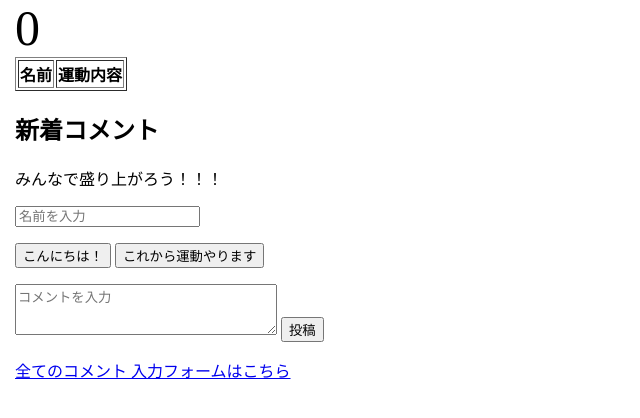
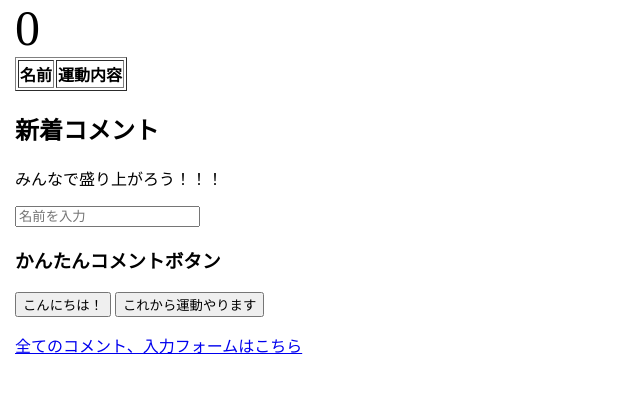
Before and after one commit to enpitut2022/MusclePowerAki, a Flask app: page /detail/1 in a window 1280 px wide. Shown: the part 260-678 px from the top of the page, without its empty margins (0-640 px from the left). Run offline with Flask 2, Linux system fonts and the light colour scheme; data that the repository does not hold is empty.

Commit message:
不要なformを消去しました。

```diff
--- a/templates/detail.html
+++ b/templates/detail.html
@@ -50,15 +50,14 @@
     <p>みんなで盛り上がろう！！！</p>
     <form action="/comment" method="post">
         <div><input type="text" name="name" placeholder="名前を入力" id="chat_username" required></div>
+        <h3>かんたんコメントボタン</h3>
         <p>
           <button type="submit" name="comment" value="こんにちは！">こんにちは！</button>
           <button type="submit" name="comment" value="これから運動やります">これから運動やります</button>
         </p>
-        <textarea name="comment"  rows="3" cols="30" placeholder="コメントを入力"></textarea>
         <input type ="hidden" name="teamid" value={{td.id}}>
-        <input type="submit" value="投稿">
     </form>
-    <a href="/allcomment/{{td.id}}">全てのコメント 入力フォームはこちら</a>
+    <a href="/allcomment/{{td.id}}">全てのコメント、入力フォームはこちら</a>
     {% for comment in cm %}
       <p>
         <div>{{ loop.revindex }}. 名前: {{ comment.name }} 投稿日時: {{ comment.date }}</div>
@@ -67,4 +66,9 @@
     {% endfor %}
   </body>
   <script src="/static/js/script.js"></script>
+  <script>
+    setTimeout(function () {
+      location.reload();
+    }, 10000);
+  </script>
 </html>
```
